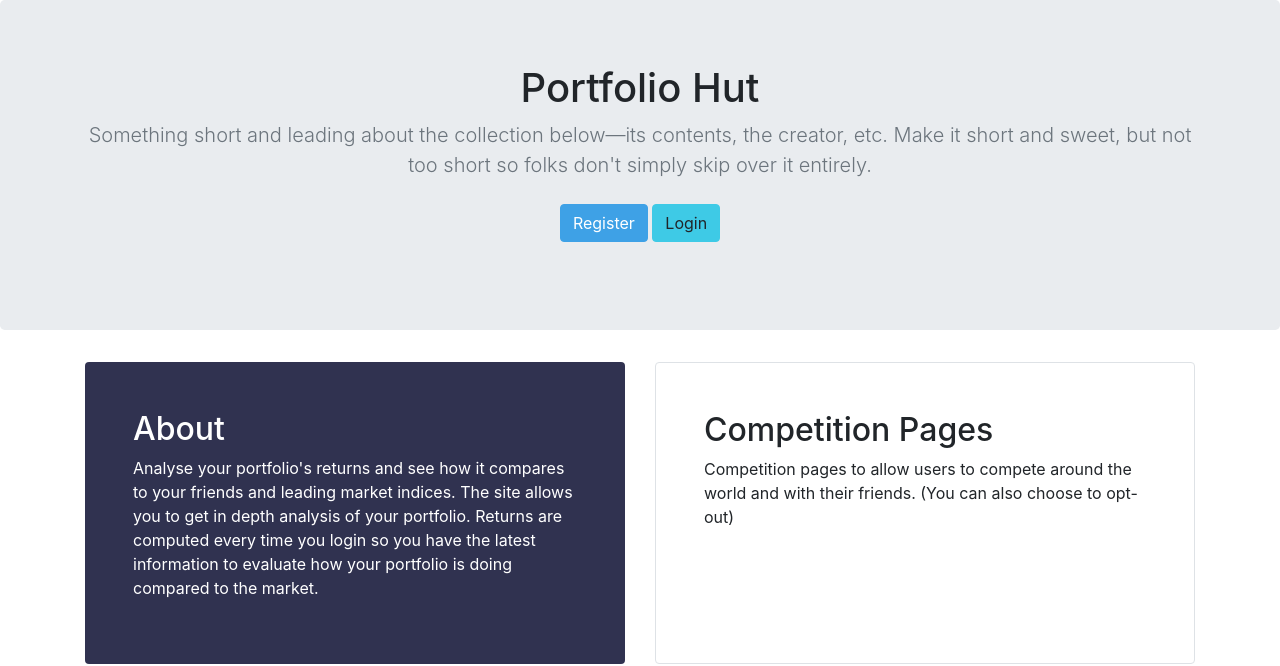
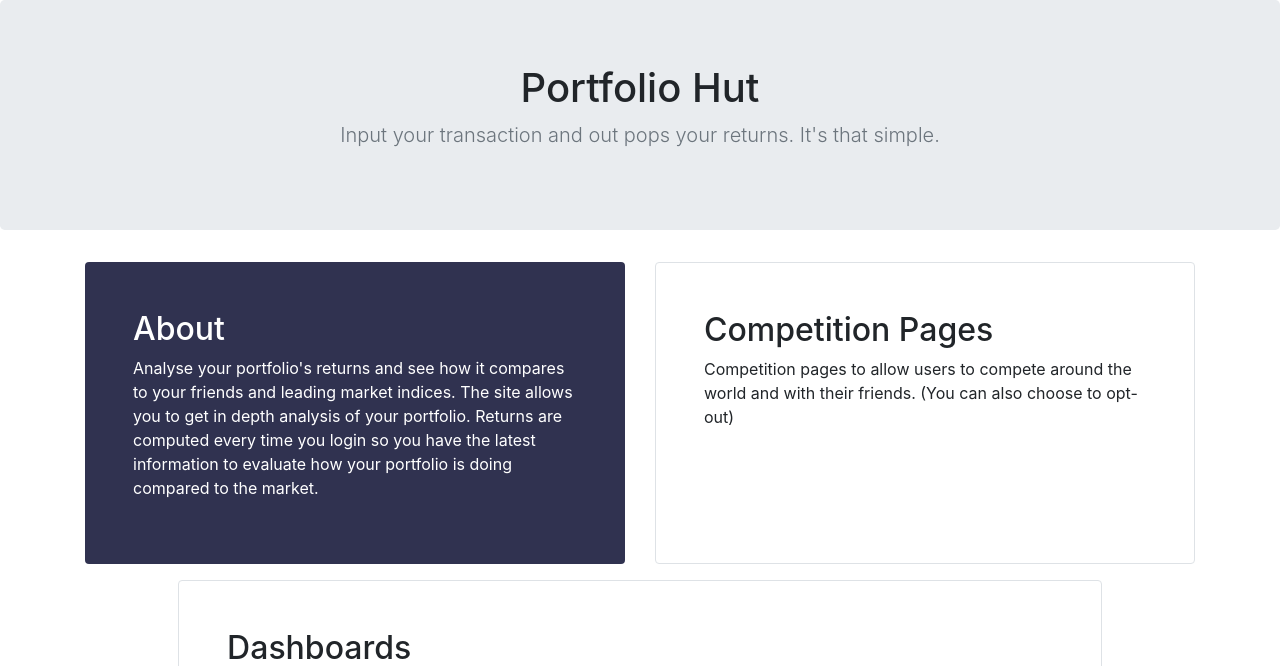
Before and after one commit to adithyabsk/portfoliohut, a Django app: page / in a window 1280 px wide. Shown: the part 68-734 px from the top of the page. Run offline with Django 3.2, Linux system fonts and the light colour scheme; some libraries are stand-ins or nearby versions.

Commit message:
More fixes.

```diff
--- a/portfoliohut/models/profile.py
+++ b/portfoliohut/models/profile.py
@@ -160,7 +160,7 @@ class Profile(models.Model):
         )
 
     def get_most_recent_return(self) -> float:
-        most_recent_return = self.get_cumulative_returns().last()
+        most_recent_return = self.get_cumulative_returns().order_by("date").last()
         if most_recent_return is not None:
             return most_recent_return["cumprod"]
         else:
--- a/portfoliohut/templates/portfoliohut/landing.html
+++ b/portfoliohut/templates/portfoliohut/landing.html
@@ -7,12 +7,7 @@
   <section class="jumbotron text-center">
     <div class="container">
       <h1 class="jumbotron-heading">Portfolio Hut</h1>
-      <p class="lead text-muted">Something short and leading about the collection below—its contents, the creator, etc.
-        Make it short and sweet, but not too short so folks don't simply skip over it entirely.</p>
-      <p>
-        <button class="btn btn-rounded btn-primary my-2">Register</button>
-        <button class="btn btn-rounded btn-secondary my-2">Login</button>
-      </p>
+      <p class="lead text-muted">Input your transaction and out pops your returns. It's that simple.</p>
     </div>
   </section>
   <div class="container">
```
